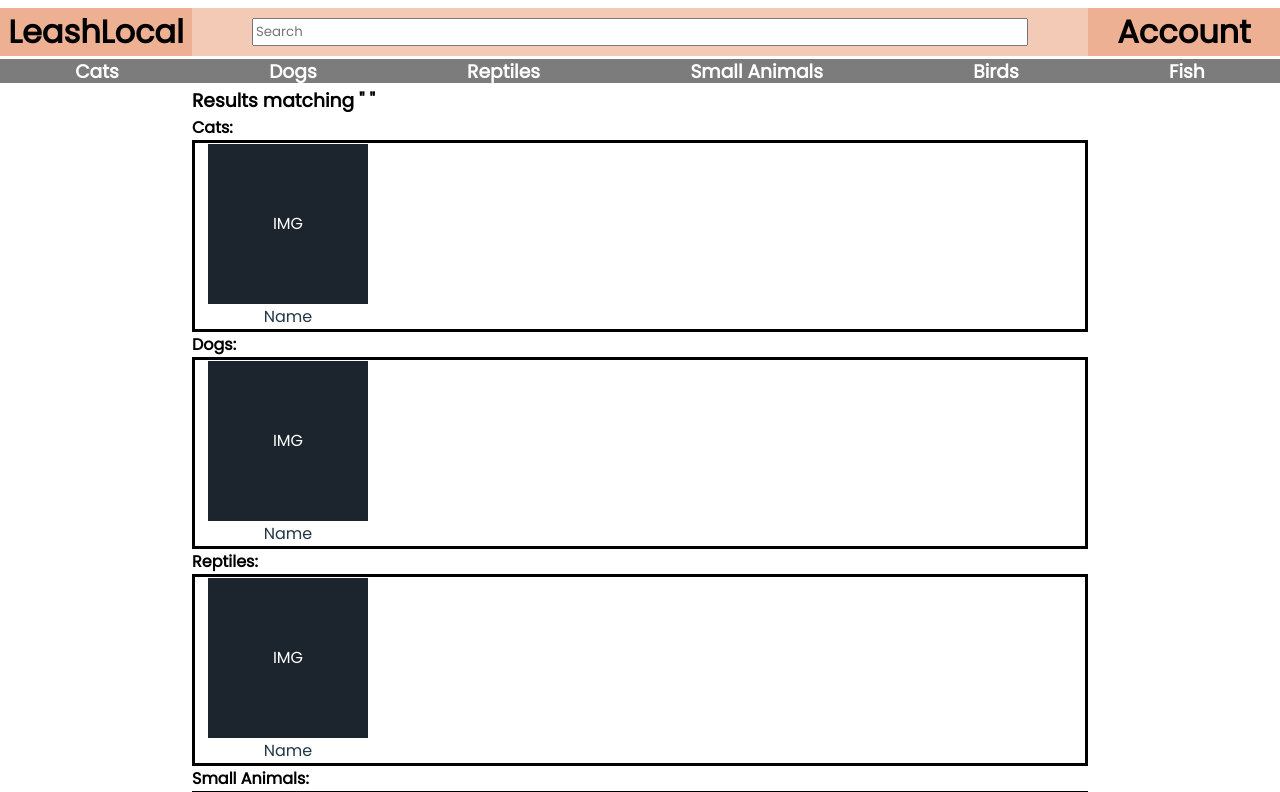
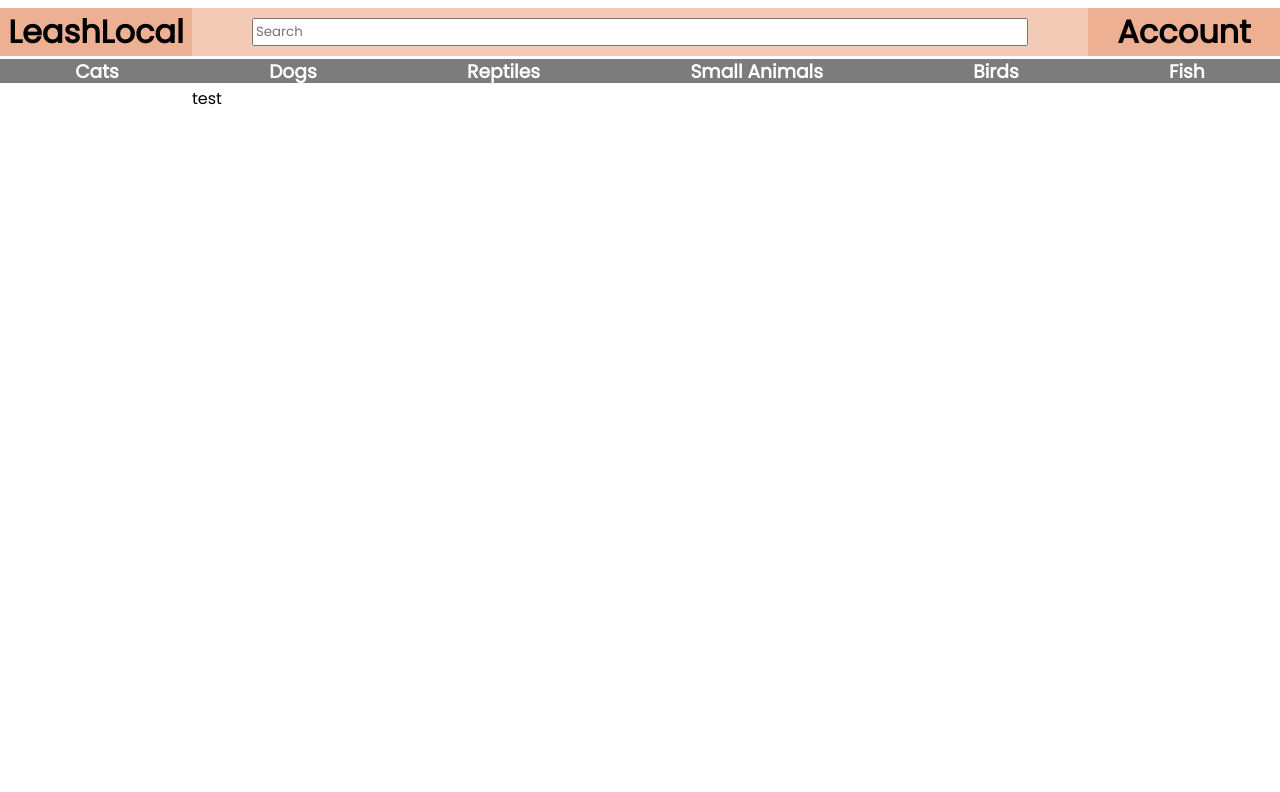
Before and after one commit to DanielPichette/DevCodeCampCapstone-FE-REACT, a React (Create React App) app in the folder capstonefrontend/: page / in a window 1280 px wide. Shown: the top 792 px of the page. Built offline with nearby package versions, Linux system fonts and the light colour scheme.

Commit message:
created profile view jsx and css files.

```diff
--- /dev/null
+++ b/capstonefrontend/src/components/ProfileView/profile.jsx
@@ -0,0 +1,24 @@
+import React, { Component } from 'react';
+import './profile.css';
+//import axios from 'axios';
+
+class ProfileView extends Component {
+    constructor(props) {
+        super(props);
+            this.state = {
+                tbd: "tbd",
+             }
+        }
+
+
+    render() {
+        return (
+            <div className="SearchViewContainer">
+               test
+            </div>
+
+         );
+    }
+}
+
+export default ProfileView;
--- a/capstonefrontend/src/components/app.jsx
+++ b/capstonefrontend/src/components/app.jsx
@@ -7,6 +7,7 @@ import Header from './Header/header';
 import Login from './Login/login';
 import PetView from './PetsView/petsview';
 import SearchView from './SearchView/searchview';
+import ProfileView from './ProfileView/profile';
 //import Welcome from './Welcome/welcome';
 // import HomeBrowse from './HomeBrowse/homeBrowse';
 
@@ -26,7 +27,8 @@ class App extends Component {
                 {/* <Register/> */}
                 {/* <Login/> */}
                 {/* <SearchView/> */}
-                <PetView/>
+                {/* <PetView/> */}
+                <ProfileView/>
 
 
             </div>
```
Also changed, not shown: capstonefrontend/src/components/ProfileView/profile.css (added).
